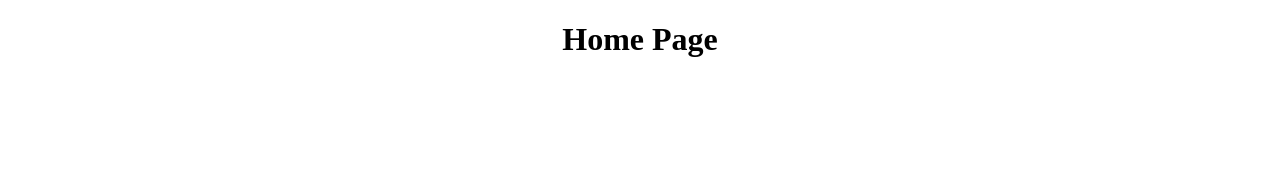
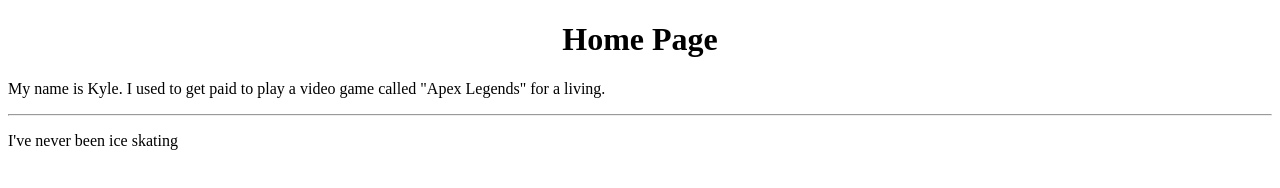
Before and after one commit to KSPDeveloper/repository_1, a plain HTML site: page index.html in a window 1280 px wide. Drawn offline with Linux system fonts and the light colour scheme.

Commit message:
Added paragraphs about me

```diff
--- a/index.html
+++ b/index.html
@@ -7,7 +7,15 @@
 
     <body>
         <h1><center>Home Page</center></h1>
-
+        <p>
+            My name is Kyle.
+            I used to get paid to play a video game called "Apex Legends" for a living.
+        </p>
+        <hr>
+        <p>
+            I've never been ice skating
+        </p>
+        </body>
 
 
 
```
